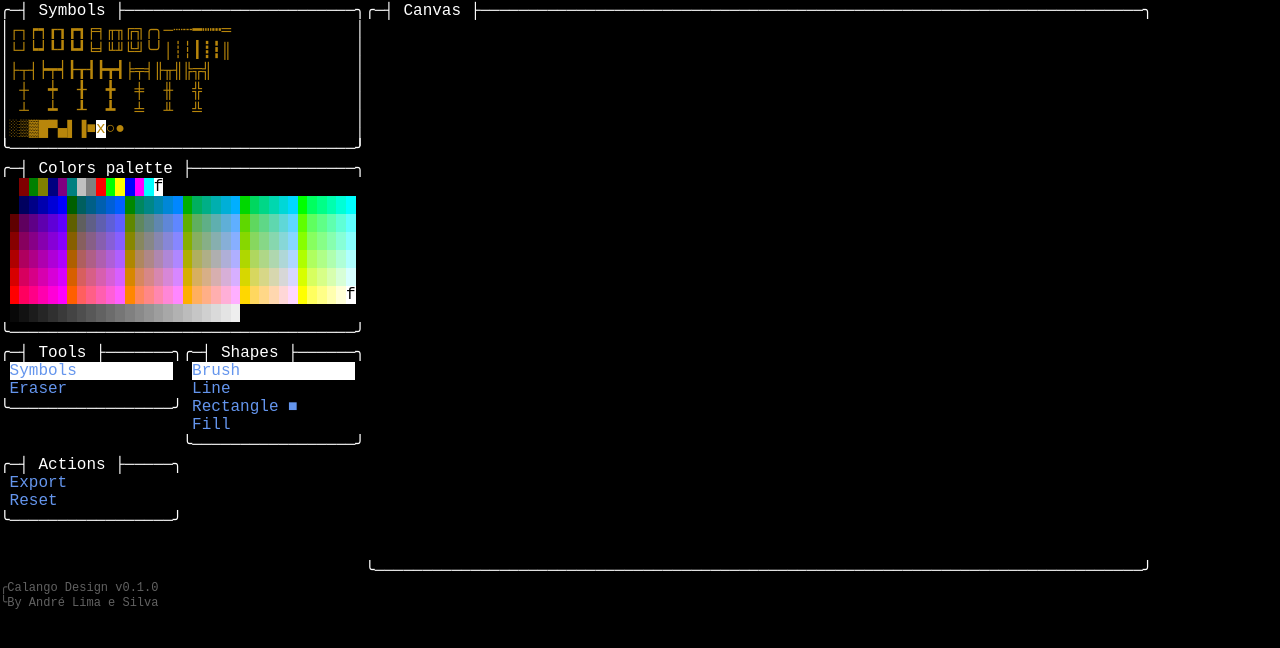
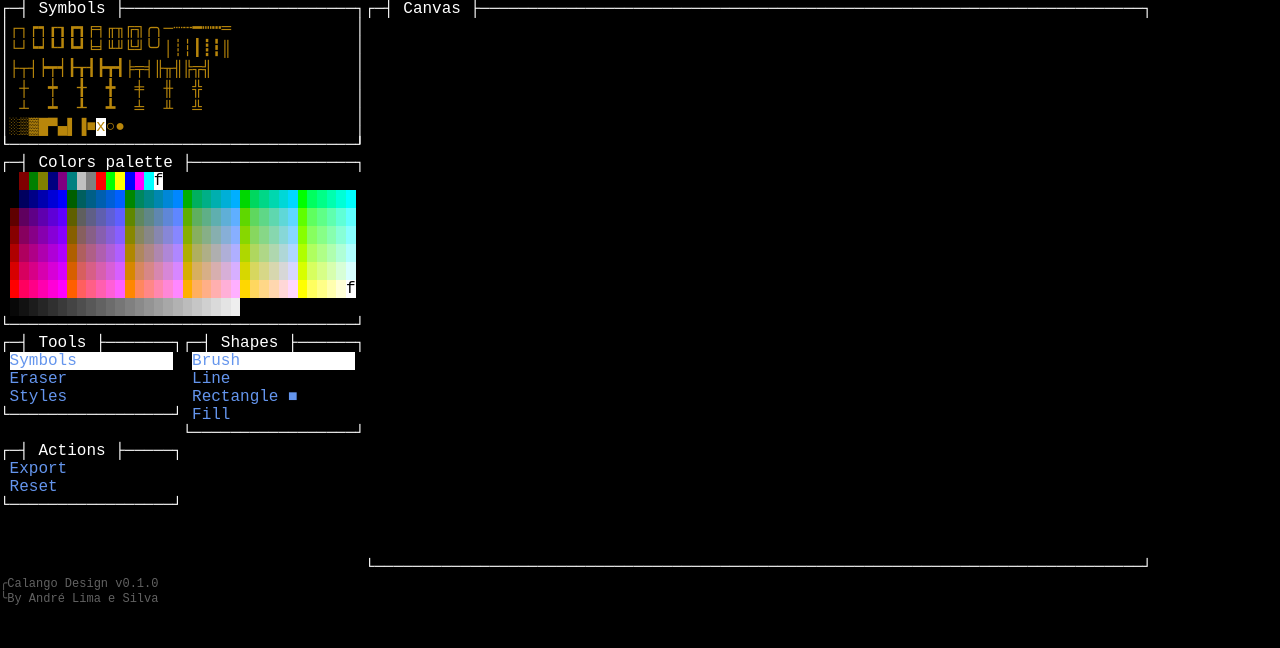
Before and after one commit to AndreLSilva/calango-design, a SvelteKit app: page / in a window 1280 px wide. Shown: the top 648 px of the page. Built offline with nearby package versions, Linux system fonts and the light colour scheme.

Commit message:
feat: Implemented styles tool

```diff
--- a/src/components/Card.svelte
+++ b/src/components/Card.svelte
@@ -19,21 +19,21 @@
   })();
 
   const getCardHeader = () => {
-    let result = title ? `╭─┤ ${title} ├` : "╭";
+    let result = title ? `┌─┤ ${title} ├` : "┌";
     for (let i = 0, n = width - result.length + 1; i < n; i++) {
       result += "─";
     }
-    result += "╮";
+    result += "┐";
 
     return result;
   };
 
   const getCardFooter = () => {
-    let result = footer ? `┤ ${footer} ├─╯` : "╯";
+    let result = footer ? `┤ ${footer} ├─┘` : "┘";
     for (let i = 0, n = width - result.length + 1; i < n; i++) {
       result = "─" + result;
     }
-    result = "╰" + result;
+    result = "└" + result;
 
     return result;
   };
--- a/src/components/editor/Canvas.svelte
+++ b/src/components/editor/Canvas.svelte
@@ -58,6 +58,10 @@
         if (preview) previewContent[y][x] = [" ", "", ""];
         else content[y][x] = [" ", "", ""];
         break;
+      case "style":
+        if (preview) previewContent[y][x] = [content[y][x][0], ...$selectedColor];
+        else content[y][x] = [content[y][x][0], ...$selectedColor];
+        break;
     }
   };
 
@@ -111,16 +115,17 @@
         break;
       case "fill":
         {
-          let target: CanvasCell = ["", "", ""];
+          let target: CanvasCell;
           if ($selectedTool === "symbols") target = [$selectedChar, ...$selectedColor];
           else if ($selectedTool === "eraser") target = [" ", "", ""];
-          // else target = [" ", ...$selectedColor];
+          else if ($selectedTool === "style")
+            target = [content[currentPos.y][currentPos.y][0], ...$selectedColor];
+          else throw new Error(`Unknown tool "${$selectedTool}"`);
 
           drawFill(currentPos.x, currentPos.y, width, height, target, content, (x, y) =>
             updateCanvasMatrix(x, y, false)
           );
         }
-
         break;
     }
 
--- a/src/lib/editor/actions/actions.ts
+++ b/src/lib/editor/actions/actions.ts
@@ -1,4 +1,4 @@
-import type { MenuItems } from "../editor.types";
+import type { MenuItems } from "../../../components/list-menu/ListMenu.types";
 import type { ActionType } from "./actions.types";
 
 export const actions: MenuItems<ActionType> = {
--- a/src/lib/editor/shapes/shapes.ts
+++ b/src/lib/editor/shapes/shapes.ts
@@ -1,4 +1,4 @@
-import type { MenuItems } from "../editor.types";
+import type { MenuItems } from "../../../components/list-menu/ListMenu.types";
 import type { ShapeType } from "./shapes.types";
 
 export const shapes: MenuItems<ShapeType> = {
--- a/src/lib/editor/tools/tools.ts
+++ b/src/lib/editor/tools/tools.ts
@@ -1,4 +1,4 @@
-import type { MenuItems } from "../editor.types";
+import type { MenuItems } from "../../../components/list-menu/ListMenu.types";
 import type { ToolType } from "./tools.types";
 
 export const tools: MenuItems<ToolType> = {
@@ -10,4 +10,8 @@ export const tools: MenuItems<ToolType> = {
     label: "Eraser",
     // shortcut: "e",
   },
+  style: {
+    label: "Styles",
+    // shortcut: "",
+  },
 };
--- a/src/lib/editor/tools/tools.types.ts
+++ b/src/lib/editor/tools/tools.types.ts
@@ -1 +1 @@
-export type ToolType = "symbols" | "eraser";
+export type ToolType = "symbols" | "eraser" | "style";
```
Also changed, not shown: 1 other file (tests, documents, lock files or other folders).
